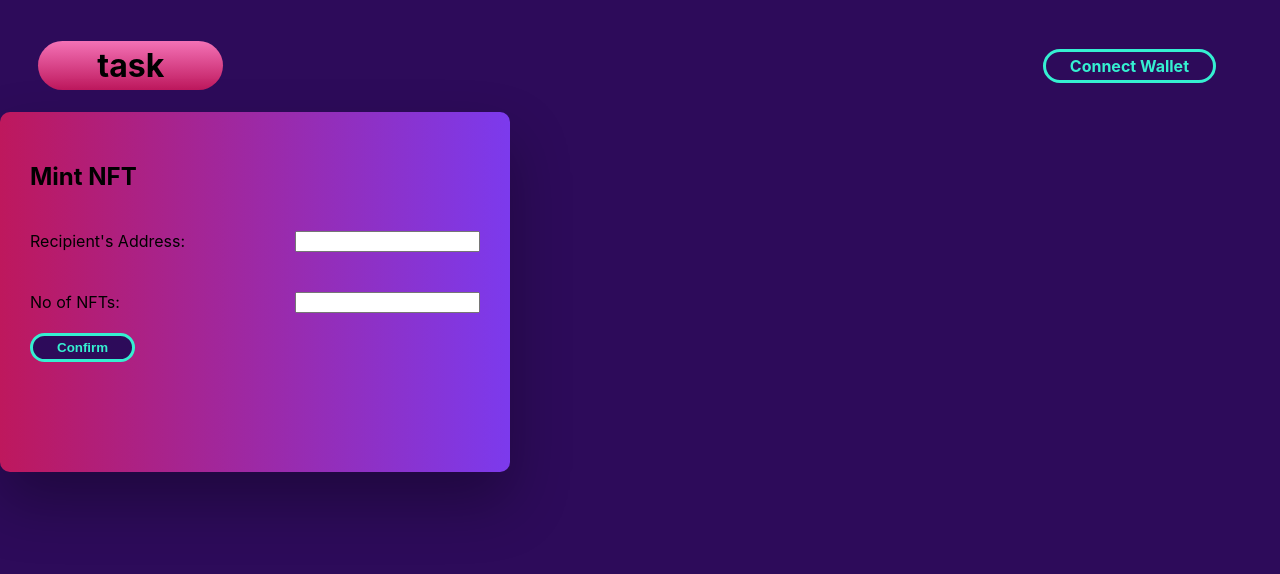
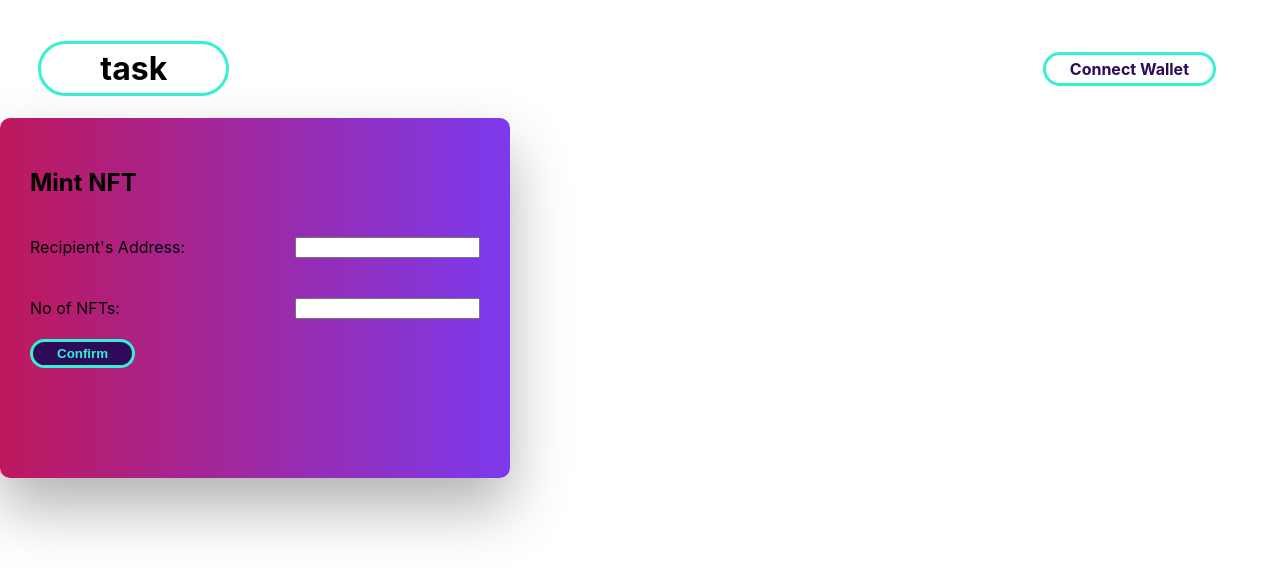
Before and after one commit to george-shammar/NFT-TASK, a React (Create React App) app: page / in a window 1280 px wide. Shown: the top 574 px of the page. Built offline with nearby package versions, Linux system fonts and the light colour scheme.

Commit message:
Refactor styles

```diff
--- a/src/styles/Nav.css
+++ b/src/styles/Nav.css
@@ -18,22 +18,22 @@
     padding-bottom: 4px;
 }
 
-.wallet:hover{
+.wallet:hover {
     background-color: rgb(53, 240, 209);
 }
 
 .text {
-    color: rgb(53, 240, 209);
+    color: rgba(45, 11, 90);
     font-weight: bold;
 }
 
 .text:hover{
-    color: rgba(45, 11, 90);
+    color: rgb(249, 248, 250);
 }
 
 .title {
-   background-image: linear-gradient(rgb(244, 114, 182), rgb(190, 24, 93));
-   text-decoration: transparent;
+   border: solid;
+   border-color: rgb(53, 240, 209);
    border-radius: 9999px;
    padding-left: 5%;
    padding-right: 5%;
--- a/src/styles/index.css
+++ b/src/styles/index.css
@@ -5,7 +5,6 @@ body {
     sans-serif;
   -webkit-font-smoothing: antialiased;
   -moz-osx-font-smoothing: grayscale;
-  background-color: rgba(45, 11, 90);
 }
 
 code {
--- a/src/styles/minter.css
+++ b/src/styles/minter.css
@@ -23,6 +23,8 @@
     padding-top: 4px;
     padding-bottom: 4px;
     background-color: rgba(45, 11, 90);
+    position: relative;
+    align-content: center;
 }
 
 .confirm-text:hover{
```
